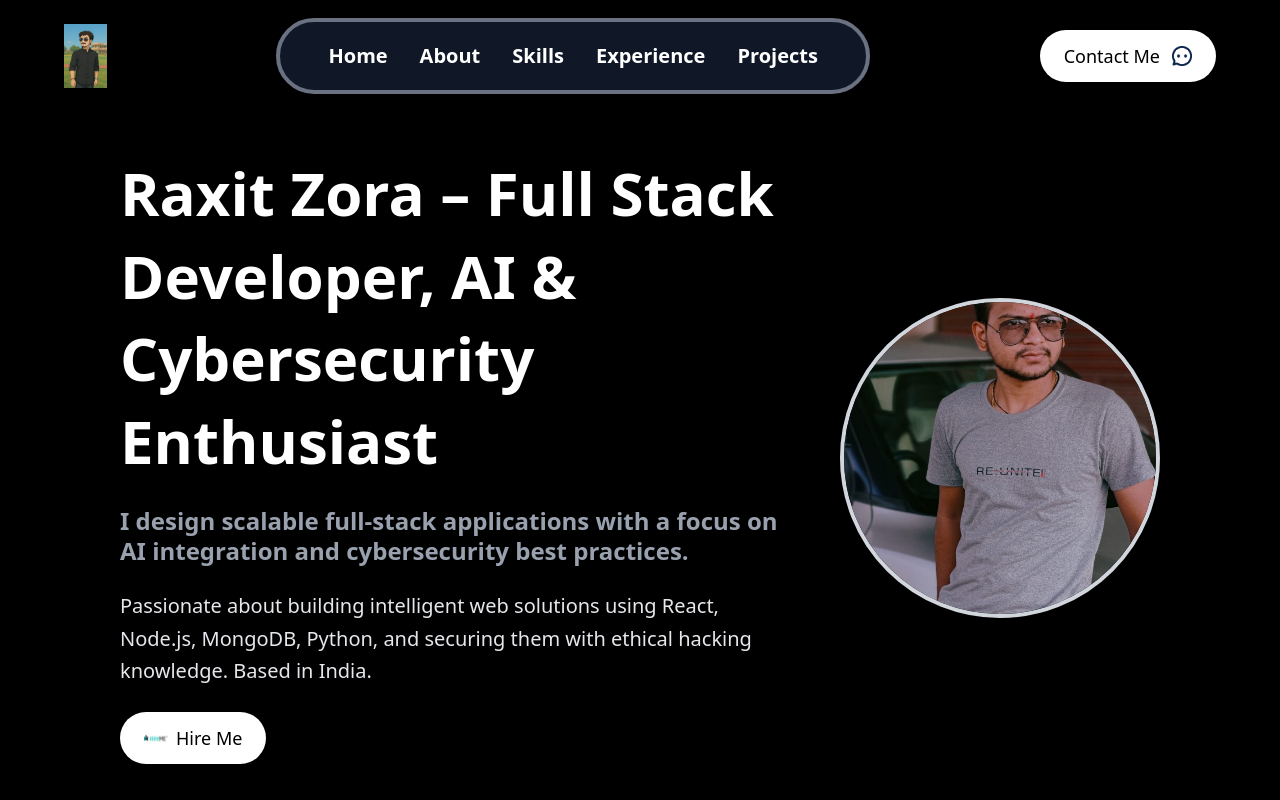
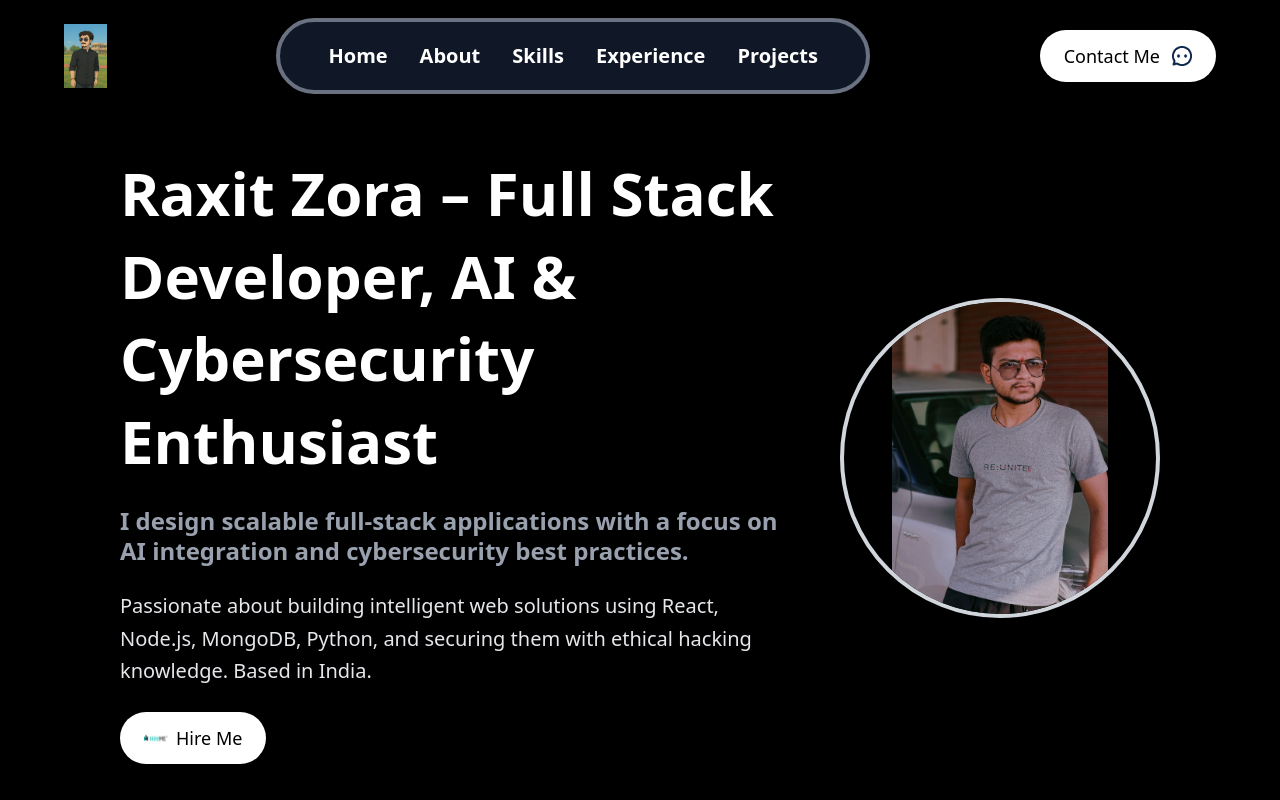
Before and after one commit to raxitzora/portfolio, a React (Vite) app: page / in a window 1280 px wide. Shown: the top 800 px of the page. Built offline with nearby package versions, Linux system fonts and the light colour scheme.

Commit message:
Update Intro.jsx

```diff
--- a/src/components/Intro/Intro.jsx
+++ b/src/components/Intro/Intro.jsx
@@ -44,8 +44,8 @@ const Intro = () => {
         <img
           src="/assets/me.jpg"
           alt="Raxit Zora profile picture"
-          className="w-40 sm:w-56 md:w-64 lg:w-80 h-40 sm:h-56 md:h-64 lg:h-80 object-cover rounded-full border-4 border-gray-300 shadow-lg hover:border-yellow-600 hover:scale-105 transition-all duration-300"
-        />
+              className="w-40 sm:w-56 md:w-64 lg:w-80 max-w-full aspect-square object-contain rounded-full border-4 border-gray-300 shadow-lg hover:border-yellow-600 hover:scale-105 transition-all duration-300 bg-black"
+  />
       </div>
 
       {/* PDF Modal Viewer */}
```
